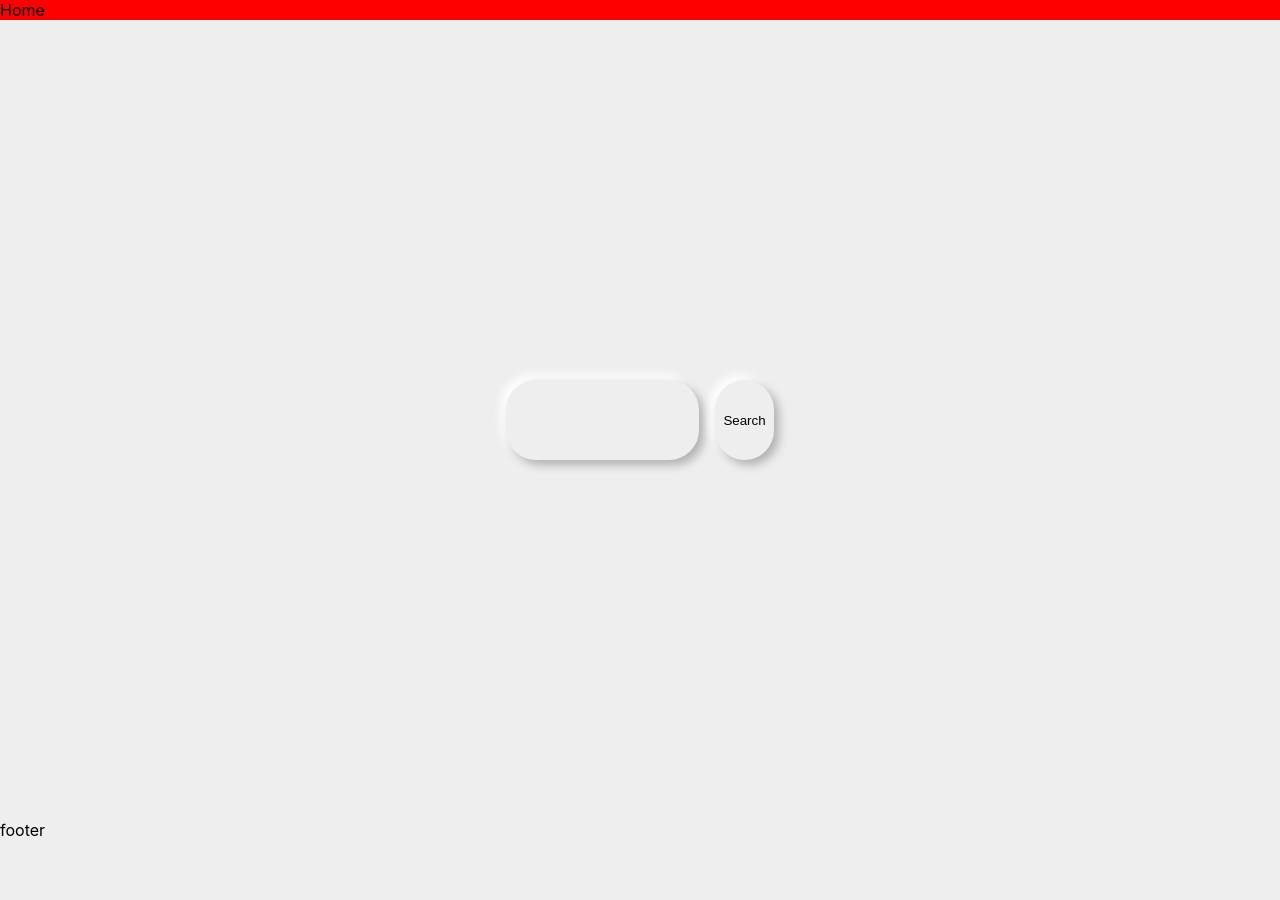
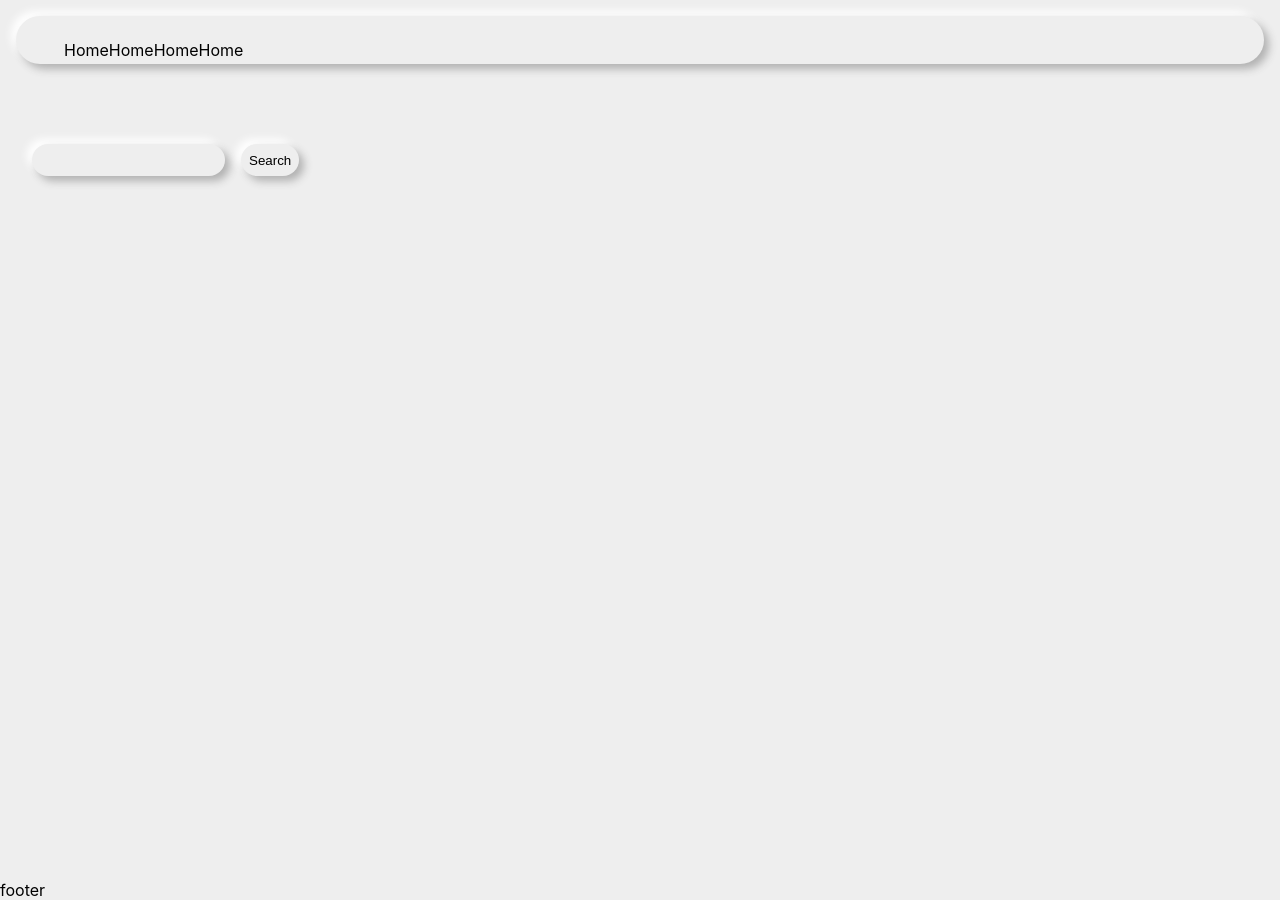
Before and after one commit to fernanhick/weather-next, a Next.js app: page / in a window 1280 px wide. Before the commit the page ends 840 px from the top, so only its background shows below. Built offline with nearby package versions, Linux system fonts and the light colour scheme; no server answers.

Commit message:
updating searchbar

```diff
--- a/components/navbar.js
+++ /dev/null
@@ -1,15 +0,0 @@
-import Link from 'next/link'
-import React from 'react'
-import Searchbar from './weatherlist/searchbar'
-import styles from './navbar.module.css'
-function Navbar() {
-    return (
-        <nav className={styles.nav}>
-            <Link href='/'>
-                <a>Home</a>
-            </Link>
-        </nav>
-    )
-}
-
-export default Navbar
--- /dev/null
+++ b/components/navbar.jsx
@@ -0,0 +1,26 @@
+import Link from 'next/link'
+import React from 'react'
+import Searchbar from './weatherlist/searchbar'
+import styles from './navbar.module.css'
+function Navbar() {
+    return (
+        <nav className={styles.nav}>
+            <ul>
+                <Link href='/'>
+                    <a>Home</a>
+                </Link>
+                <Link href='/'>
+                    <a>Home</a>
+                </Link>
+                <Link href='/'>
+                    <a>Home</a>
+                </Link>
+                <Link href='/'>
+                    <a>Home</a>
+                </Link>
+            </ul>
+        </nav>
+    )
+}
+
+export default Navbar
--- a/components/navbar.module.css
+++ b/components/navbar.module.css
@@ -1,5 +1,10 @@
 .nav {
-    background-color: red;
+    background-color: #eee;
+    margin: 1rem;
+    box-shadow: 5px 5px 8px rgb(177, 177, 177), -5px -5px 8px rgb(255, 255, 255);
+    border-radius: 50px;
+    height: 3rem;
+    padding: 0.5rem;
 }
 .input {
     border: none;
--- a/components/weatherlist/searchbar.module.css
+++ b/components/weatherlist/searchbar.module.css
@@ -1,16 +1,15 @@
 .button,
 .input {
     background-color: #eee;
-    border-radius: 30px;
-    height: 5rem;
+    border-radius: 50px;
+    height: 2rem;
     padding: 0.5rem;
-    border: 1px;
+    border: none;
 }
 
 .button,
 .input {
-    box-shadow: 5px 5px 10px rgb(177, 177, 177),
-        -5px -5px 10px rgb(255, 255, 255);
+    box-shadow: 5px 5px 8px rgb(177, 177, 177), -5px -5px 8px rgb(255, 255, 255);
 }
 .form {
     display: flex;
--- a/components/weatherlist/weatherHOC.js
+++ b/components/weatherlist/weatherHOC.js
@@ -3,9 +3,10 @@ import axios from 'axios'
 import { useEffect } from 'react'
 import { useState } from 'react'
 import Searchbar from './searchbar'
+import WeatherList from './weatherList'
 
 function WeatherHOC() {
-    const [data, setData] = useState('')
+    const [data, setData] = useState([])
     const [latitude, setLatitude] = useState('')
     const [longitude, setLongitude] = useState('')
     const url = `https://api.open-meteo.com/v1/forecast?latitude=${latitude}&longitude=${longitude}&hourly=temperature_2m`
@@ -16,7 +17,7 @@ function WeatherHOC() {
     const geoCodeURL = `https://geocode.xyz/${location}?json=1`
 
     useEffect(() => {
-        axios.get(geoCodeURL).then((response) => console.log(response.data))
+        axios.get(geoCodeURL).then((response) => console.log(response))
     }, [location])
 
     const handleClick = (event, num) => {
@@ -26,6 +27,7 @@ function WeatherHOC() {
     return (
         <div>
             <Searchbar handleClick={handleClick} />
+            <WeatherList data={data} />
         </div>
     )
 }
--- a/components/weatherlist/weatherList.js
+++ b/components/weatherlist/weatherList.js
@@ -0,0 +1,11 @@
+import React from 'react'
+
+function WeatherList({ data }) {
+    return (
+        <>
+            <p>{data}</p>
+        </>
+    )
+}
+
+export default WeatherList
--- a/styles/Home.module.css
+++ b/styles/Home.module.css
@@ -8,8 +8,6 @@
     flex: 1;
     display: flex;
     flex-direction: column;
-  justify-content: center;
-  align-items: center;
 }
 
 .footer {
@@ -61,8 +59,8 @@
     border-radius: 5px;
     padding: 0.75rem;
     font-size: 1.1rem;
-  font-family: Menlo, Monaco, Lucida Console, Liberation Mono, DejaVu Sans Mono,
-    Bitstream Vera Sans Mono, Courier New, monospace;
+    font-family: Menlo, Monaco, Lucida Console, Liberation Mono,
+        DejaVu Sans Mono, Bitstream Vera Sans Mono, Courier New, monospace;
 }
 
 .grid {
```
Also changed, not shown: components/weatherlist/searchbar.jsx (renamed from components/weatherlist/searchbar.js). Lines whose indentation alone changed are shown as unchanged.
